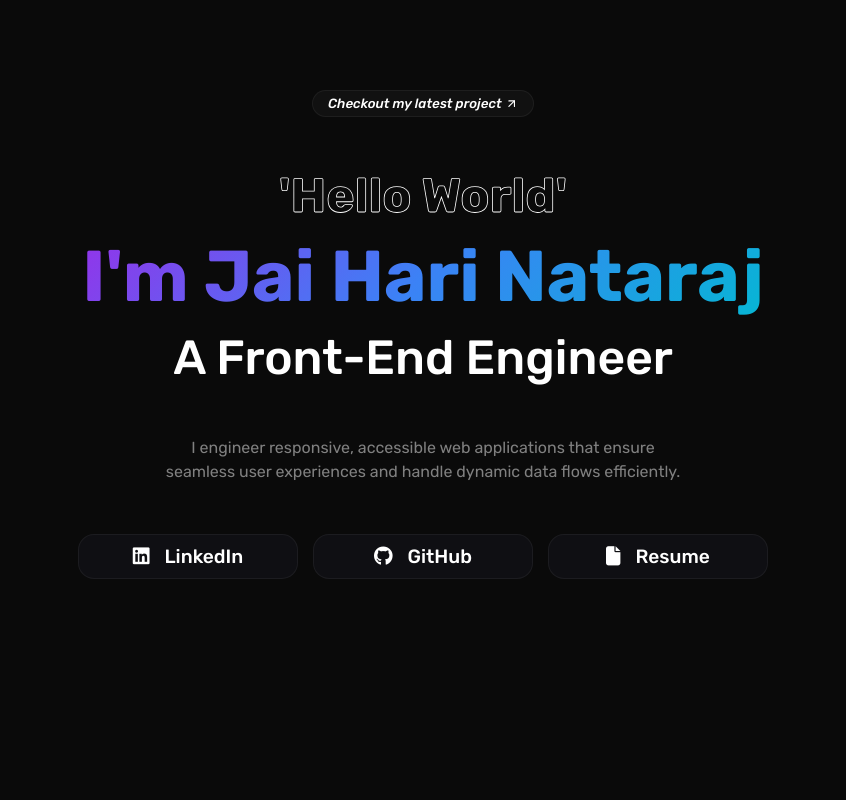
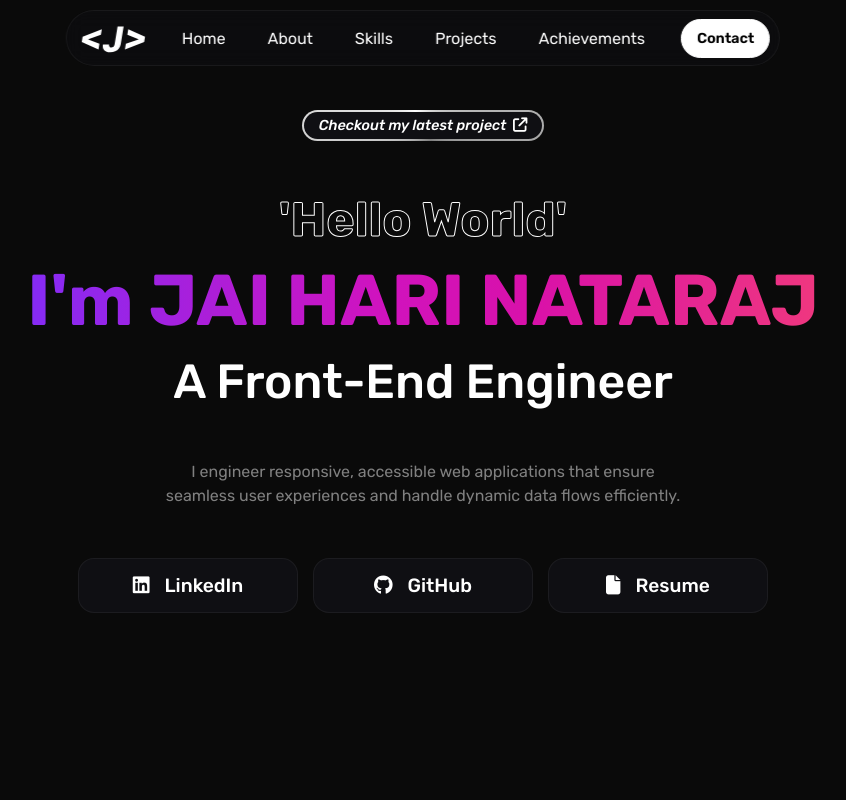
Before and after one commit to ijaihari/portfolio, a React (Vite) app: page / in a window 1280 px wide. Shown: the top 800 px of the page, without its empty margins (217-1063 px from the left). Built offline with nearby package versions, Linux system fonts and the light colour scheme.

Commit message:
completed hero stack of skills and projects for desktop version

```diff
--- a/index.html
+++ b/index.html
@@ -3,7 +3,7 @@
 
 <head>
   <meta charset="UTF-8" />
-  <link rel="icon" type="image/svg+xml" href="/favicon.svg" />
+  <link rel="icon" type="image/svg+xml" href="" />
   <meta name="viewport" content="width=device-width, initial-scale=1.0" />
   <title>Jai's Portfolio</title>
   <link
--- a/src/App.jsx
+++ b/src/App.jsx
@@ -6,10 +6,10 @@ import Skills from "./pages/Skills";
 function App() {
   return (
     <div className="app-container">
-      {/* <Header /> */}
+      <Header />
       <Hero />
       <Skills />
-     {/*  <Projects /> */}
+      <Projects />
     </div>
   );
 }
--- a/src/index.scss
+++ b/src/index.scss
@@ -3,7 +3,6 @@
 
 @import url('https://fonts.googleapis.com/css2?family=Rubik:ital,wght@0,300..900;1,300..900&display=swap');
 @import url('https://fonts.googleapis.com/css2?family=PT+Serif:ital,wght@0,400;0,700;1,400;1,700&display=swap');
-
 
 * {
   margin: 0px;
@@ -20,8 +19,6 @@ a {
   text-decoration: none;
 }
 
-
-
 .section {
   background-color: var.$color-background-primary;
   padding: 30px 0px;
--- a/src/pages/Header.jsx
+++ b/src/pages/Header.jsx
@@ -1,9 +1,13 @@
 import '../styles/header.scss'
 function Header() {
     return (
-        <div className="header">
+        <section className="header">
             <section className="logo">
-                <a href=""><p>PORTFOLIO </p></a>
+                <a href="">
+                    <span>
+                        <img src="/J.svg" alt="" />
+                    </span>
+                </a>
             </section>
             <section className="navbar">
                 <a href="#home"><p>Home</p></a>
@@ -15,7 +19,7 @@ function Header() {
             <section className="navlinks">
                 <button><a href="#contact">Contact</a></button>
             </section>
-        </div>
+        </section>
     );
 }
 
--- a/src/pages/Hero.jsx
+++ b/src/pages/Hero.jsx
@@ -1,5 +1,4 @@
 import '../styles/hero.scss';
-import { LuArrowUpRight } from "react-icons/lu";
 
 function Hero() {
     return (
@@ -8,14 +7,15 @@ function Hero() {
                 <section className='update-tab'>
                     <section className='btn-wrapper'>
                         <button className="gradient-button">
-                            <p>Checkout my latest project&nbsp;</p>
-                            <LuArrowUpRight />
+                            Checkout my latest project &nbsp;
+                            <i class="fa-solid fa-arrow-up-right-from-square"></i>
                         </button>
+
                     </section>
                 </section>
                 <section className="greetings">
                     <h3>'Hello World'</h3>
-                    <h1>I'm Jai Hari Nataraj</h1>
+                    <h1>I'm JAI HARI NATARAJ</h1>
                     <h2>A Front-End Engineer</h2>
                 </section>
                 <section className="about">
--- a/src/styles/_mixins.scss
+++ b/src/styles/_mixins.scss
@@ -12,5 +12,5 @@
 
 @mixin textoutline {
     color: transparent;
-    -webkit-text-stroke: .8px white;
+    -webkit-text-stroke: 1px white;
 }
--- a/src/styles/header.scss
+++ b/src/styles/header.scss
@@ -1,29 +1,34 @@
+@use '../styles/variables' as var;
+@use '../styles/mixins';
+
+
 .header {
     position: fixed;
     top: 10px;
     left: 50%;
     transform: translateX(-50%);
+
     display: flex;
-    justify-content: center;
+    justify-content: space-between;
     align-items: center;
-    width: fit-content;
+    gap: 20px;
     padding: 7px 9px;
     border-radius: 50px;
-    background-color: #1e1e2c86;
+    background-color: #0f0f137b;
     backdrop-filter: blur(10px);
     font-size: 1.2rem;
     border: 1px solid #8080801d;
-    z-index: 99;
+    z-index: 111;
 
     .logo {
+        width: 70px;
+        position: relative;
+
         a {
-            color: white;
+            position: absolute;
+            top: -12px;
+            left: 5px;
         }
-
-        border-radius: 20px;
-        padding: 9px 15px;
-        font-weight: bold;
-        font-size: 1rem;
 
     }
 
@@ -31,7 +36,6 @@
         display: flex;
         justify-content: center;
         gap: 10px;
-        margin: 0px 80px;
 
         a {
             color: white;
@@ -39,12 +43,12 @@
             border-radius: 20px;
             padding: 10px 15px 9px;
             border: 1px solid transparent;
-            transition: background-color 0.3s ease, box-shadow 0.3s ease;
+            transition: all 0.3s ease;
 
             &:hover {
                 color: black;
+                box-shadow: 0px 0px 8px grey;
                 background-color: white;
-                box-shadow: 0px 0px 8px grey;
             }
         }
 
--- a/src/styles/hero.scss
+++ b/src/styles/hero.scss
@@ -1,9 +1,17 @@
 @use '../styles/variables' as var;
 @use '../styles/mixins';
 
+
+@supports (background: conic-gradient(from var(--angle))) {
+    @property --angle {
+        syntax: "<angle>";
+        inherits: false;
+        initial-value: 0deg;
+    }
+
     .hero-section {
         min-height: 100vh;
-    padding: 80px 0px;
+        padding: 100px 0px;
         background-color: var.$color-background-primary;
 
         .hero-wrapper {
@@ -17,19 +25,33 @@
                 margin-top: 10px;
 
                 .btn-wrapper {
+                    padding: 2px;
+                    border-radius: 1rem;
+                    background-image: conic-gradient(from var(--angle), white, grey, white);
+                    animation: rotate-gradient .5s linear infinite;
+                }
+
+                @keyframes rotate-gradient {
+                    0% {
+                        --angle: 0deg;
+                    }
+
+                    100% {
+                        --angle: 360deg;
+                    }
+                }
 
                 .gradient-button {
                     color: white;
-                    background-color: #111111;
+                    background-color: var.$color-background-secondary;
                     font-style: italic;
+                    font-size: .9rem;
                     font-weight: 500;
-                    @include mixins.flex-center;
                     padding: 5px 15px;
                     border-radius: 15px;
-                    border: 1px solid var.$color-border;
+                    border: none;
                 }
             }
-
         }
 
         .greetings {
@@ -47,7 +69,7 @@
             h1 {
                 font-size: 4.5rem;
                 font-weight: bold;
-                background: linear-gradient(135deg, #9333ea, #3b82f6, #06b6d4);
+                background: linear-gradient(to right, #852BF5 0%, #cf13bf 44%, #d911a9 64%, #ef377f 100%);
                 @include mixins.gradienttext;
             }
 
@@ -82,12 +104,15 @@
                 color: white;
                 font-size: 1.2rem;
                 font-weight: 500;
-                padding: 10px 35px;
+                padding: 15px 35px;
                 border-radius: 1rem;
                 border: 1px solid var.$color-border;
+                transition: all 0.3s ease;
 
                 &:hover {
-                    background-color: var.$color-btn-background;
+                    color: black;
+                    background-color: white;
+                    box-shadow: 0px 0px 8px grey;
                 }
             }
         }
--- a/src/styles/project.scss
+++ b/src/styles/project.scss
@@ -17,10 +17,6 @@
     background-color: #0F0F13;
     border: 1px solid #8080801d;
     position: relative;
-
-    &:hover {
-        box-shadow: inset 0px 0px 10px rgba(178, 178, 178, 0.15);
-    }
 
     img {
         width: 100%;
--- a/src/styles/skills.scss
+++ b/src/styles/skills.scss
@@ -31,7 +31,7 @@
     align-items: center;
     gap: 10px;
     color: white;
-    font-size: 1.1rem;
+    font-size: 1.2rem;
     font-weight: 400;
     background-color: #26263b30;
     border: 1px solid #8080801d;
```
Also changed, not shown: public/J.svg (added), public/favicon.svg (deleted). Lines whose indentation alone changed are shown as unchanged.
